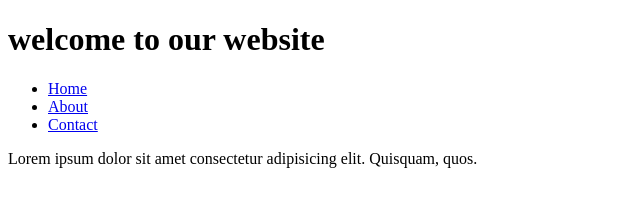
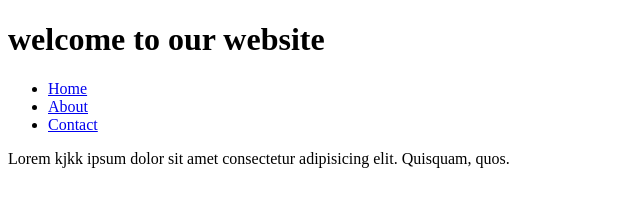
Before and after one commit to maitreyeeawasthi/learning_git_repo, a plain HTML site: page index.html in a window 1280 px wide. Shown: the whole page, without its empty margins (0-640 px from the left). Drawn offline with Linux system fonts and the light colour scheme.

Commit message:
Changes have been made

```diff
--- a/index.html
+++ b/index.html
@@ -10,7 +10,7 @@
     <!--  -->
     <div id="header-container"></div>
     <!-- p lipsum -->
-     <p>Lorem ipsum dolor sit amet consectetur adipisicing elit. Quisquam, quos.</p>
+     <p>Lorem kjkk ipsum dolor sit amet consectetur adipisicing elit. Quisquam, quos.</p>
     <script>
         fetch('header.html')
             .then(response => response.text())
```
